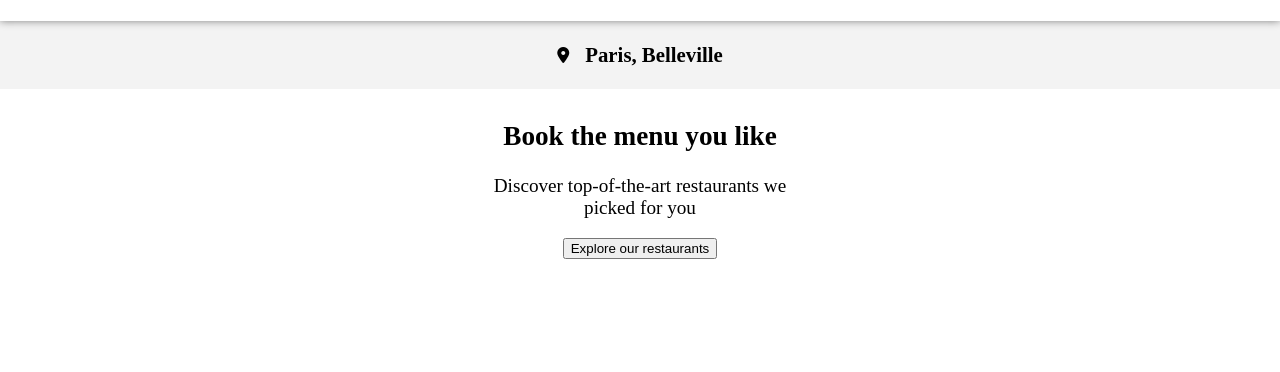
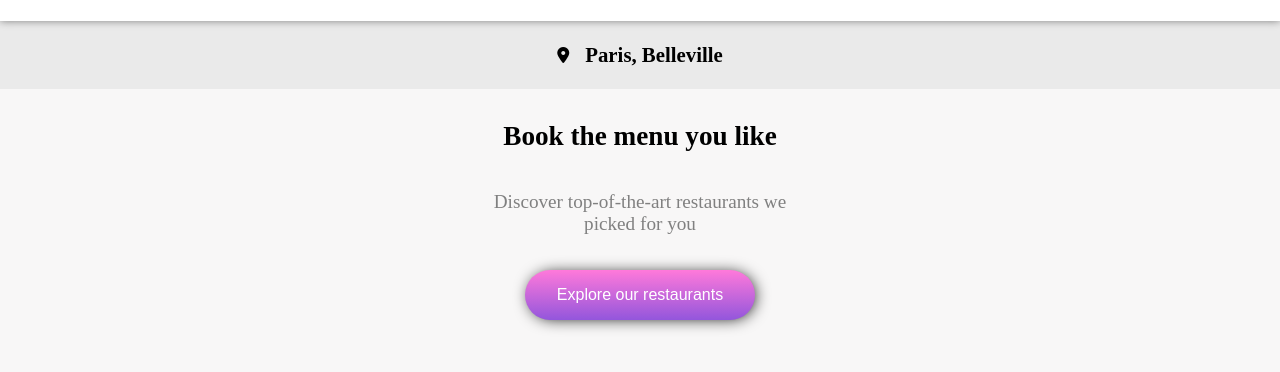
Before and after one commit to baharsaghafi/OhMyFoodProject, a plain HTML site: page index.html in a window 1280 px wide. Shown: the part 66-438 px from the top of the page. Drawn offline with Linux system fonts and the light colour scheme; a web font is replaced by a local one.

Commit message:
explore done

```diff
--- a/style.css
+++ b/style.css
@@ -26,7 +26,7 @@ main .city {
     align-items: center;
     justify-content: center;
     gap: 1rem;
-    background-color: #f3f3f3;
+    background-color: #eaeaea;
     text-align: center;
     padding: 0.3rem;
 }
@@ -42,13 +42,35 @@ main .city i {
 /*Explorer*/
 .explore {
     text-align: center;
+    background-color: #f8f7f7;
 }
 
 .explore h2 {
-    margin-top: 2rem;
+    margin-top: 0rem;
+    padding-top: 2rem;
+    padding-bottom: 1rem;
     font-size: 1.7rem;
 }
 
 .explore p {
     font-size: 1.2rem;
+    color: gray;
 }
+
+.explore button {
+   color: white;
+   font-weight: 300;
+   font-size: 1rem;
+   padding: 1rem 2rem;
+   border: none;
+   border-radius: 2rem;
+   box-shadow: 2px 1px 16px -3px #000;
+   background-image: linear-gradient(to top, #9356DC , #FF79DA );
+   margin-top: 1rem;
+   margin-bottom: 4rem;
+}
+
+.explore button:hover {
+    transform: scale(1.02);
+    opacity: 0.8;
+}
```
